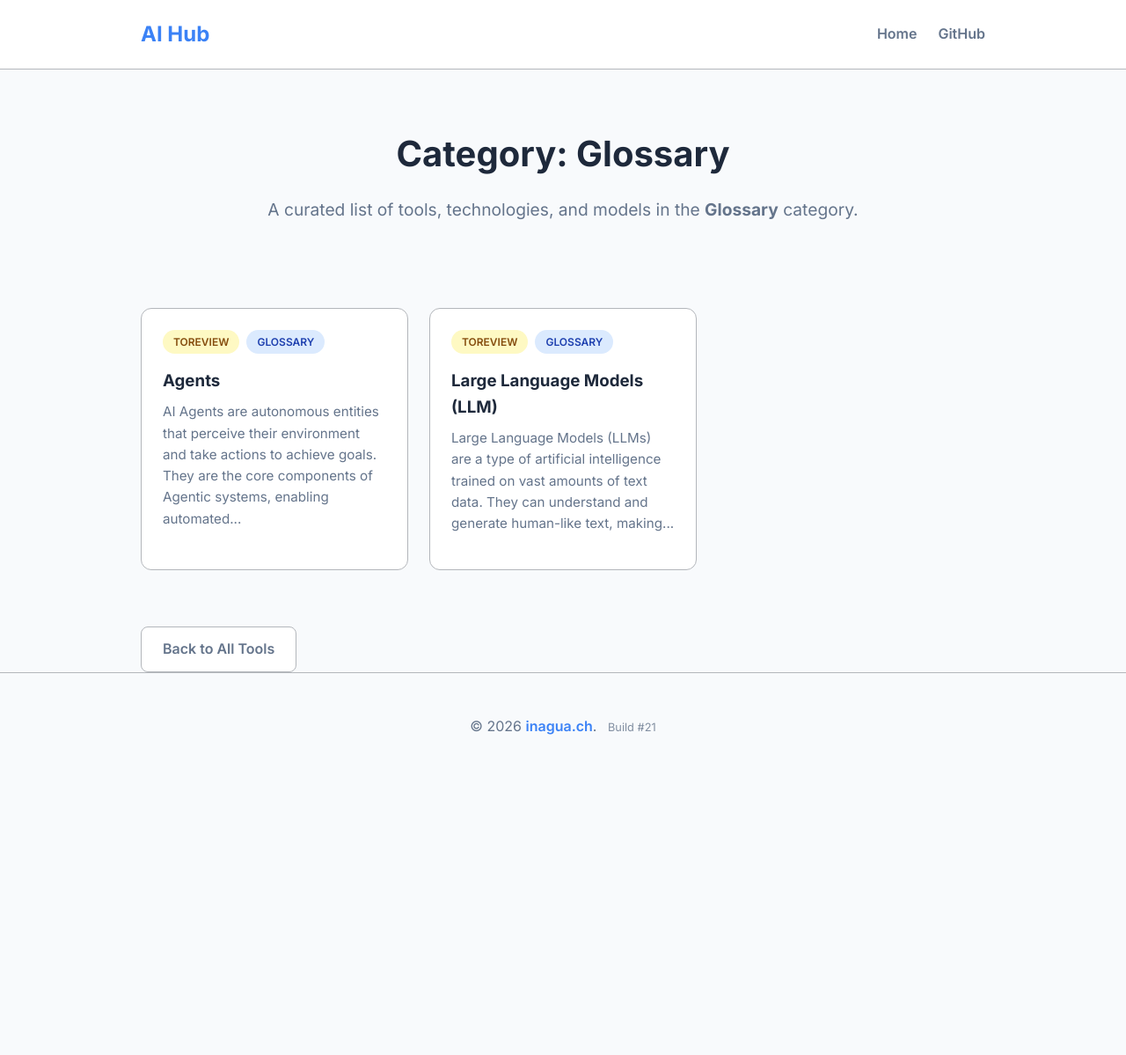
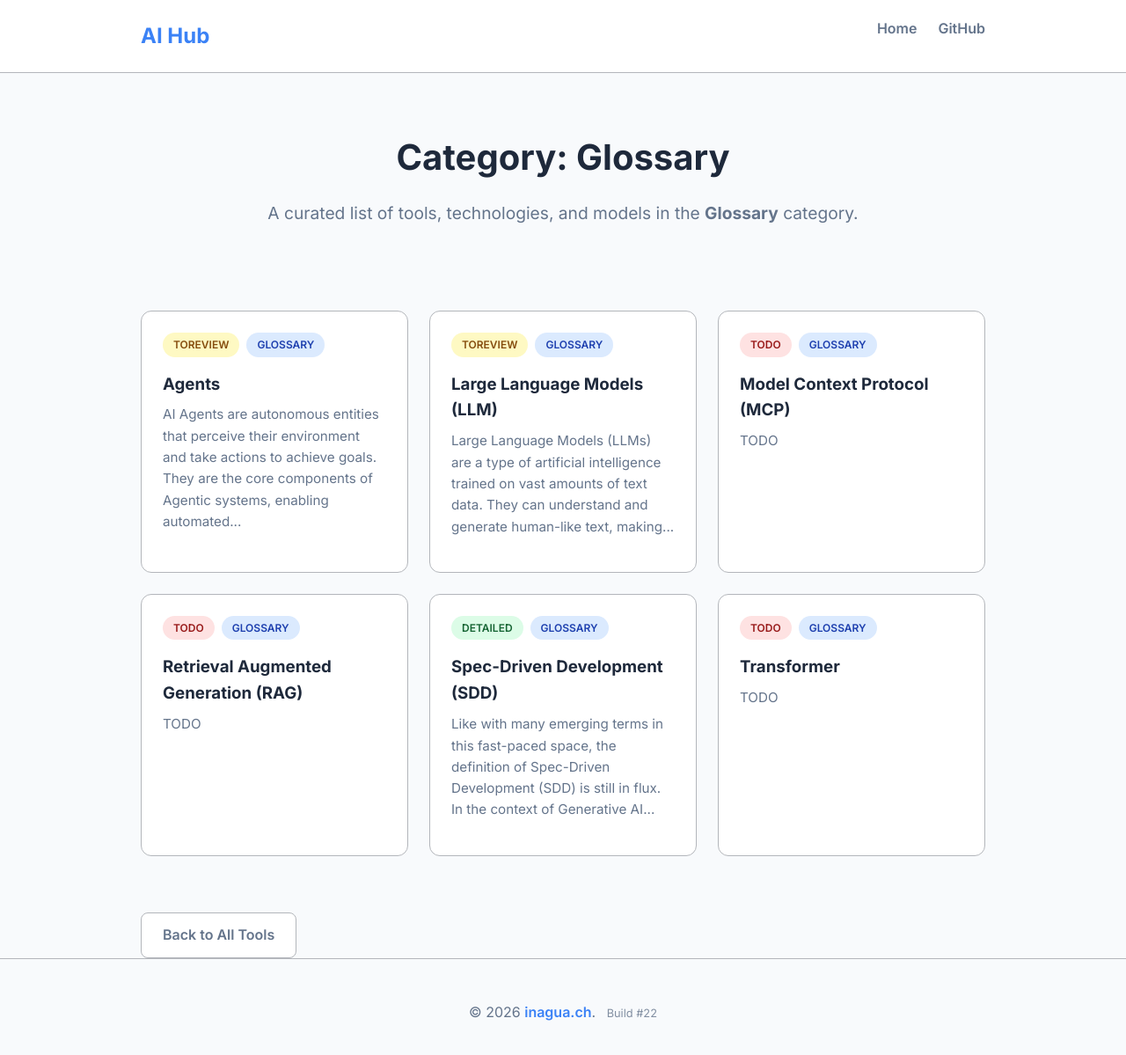
Before and after one commit to inagua/ai-box, a Jekyll site: the page built from categories/glossary.md, in a window 1280 px wide and 1227 px high. Shown: the top 1199 px of the window at 88% size. Built offline with Jekyll 4.4.1, drawn with Linux system fonts in a browser that asks for light colours.

Commit message:
feat(content): sdd.md. #7

```diff
--- a/_config.yml
+++ b/_config.yml
@@ -21,4 +21,4 @@ theme: minima # We use custom CSS and layouts instead.
 plugins:
   - jekyll-feed
   - jekyll-seo-tag
-build_number: 21
+build_number: 22
--- /dev/null
+++ b/_technologies/mcp.md
@@ -0,0 +1,9 @@
+---
+layout: technology
+name: "Model Context Protocol (MCP)"
+status: "Todo"
+category: "Glossary"
+website: "https://en.wikipedia.org/wiki/Model_Context_Protocol"
+---
+
+TODO
--- /dev/null
+++ b/_technologies/rag.md
@@ -0,0 +1,9 @@
+---
+layout: technology
+name: "Retrieval Augmented Generation (RAG)"
+status: "Todo"
+category: "Glossary"
+website: ""
+---
+
+TODO
--- /dev/null
+++ b/_technologies/sdd.md
@@ -0,0 +1,35 @@
+---
+layout: technology
+name: "Spec-Driven Development (SDD)"
+status: "Detailed"
+category: "Glossary"
+website: "https://martinfowler.com/articles/exploring-gen-ai/sdd-3-tools.html"
+---
+
+Like with many emerging terms in this fast-paced space, the definition of **Spec-Driven Development** (SDD) is still in flux. In the context of Generative AI and modern software engineering, it represents a shift toward a **"documentation-first"** approach where specifications serve as the primary source of truth for both humans and AI models.
+
+## Core Concept
+
+_Spec-driven development means writing a “spec” before writing code with AI. The spec becomes the source of truth for the human and the AI._
+
+Instead of jumping straight into coding or prompting for raw snippets, the developer first defines a structured specification. This could be:
+- **API definitions** (e.g., OpenAPI/Swagger)
+- **Data models** (e.g., Pydantic classes, JSON Schema)
+- **Functional requirements** (e.g., Markdown-based specs)
+- **Architecture blueprints** (e.g., Mermaid diagrams or structured text)
+
+## How it Works with AI
+
+1. **Define the Spec**: The human developer writes a precise specification of what the code should do.
+2. **Generate Implementation**: The AI uses the spec as context to generate the actual code (business logic, tests, etc.).
+3. **Iterate on Spec**: If the requirements change, the developer updates the *specification* first, and the AI regenerates or adapts the code to match.
+4. **Verification**: Tests are often generated from the same spec, ensuring that the implementation remains aligned with the definition.
+
+## Benefits
+
+- **Consistency**: Reduces the "drift" between documentation and implementation.
+- **Efficiency**: AI performs better when given structured, high-quality context rather than vague prompts.
+- **Maintainability**: The spec serves as the ultimate documentation, making it easier for new developers (and AI) to understand the codebase.
+- **Language Agnostic**: A good spec can be used to generate code in multiple languages or frameworks.
+
+For more details on the tools and practices of SDD, see the [exploring gen-ai series](https://martinfowler.com/articles/exploring-gen-ai/sdd-3-tools.html) on MartinFowler.com.
--- /dev/null
+++ b/_technologies/transformer.md
@@ -0,0 +1,9 @@
+---
+layout: technology
+name: "Transformer"
+status: "Todo"
+category: "Glossary"
+website: ""
+---
+
+TODO
--- a/assets/css/style.css
+++ b/assets/css/style.css
@@ -19,9 +19,11 @@ p {
 }
 ul {
     margin-left: 25px;
+    margin-block-end: 1em;
 }
 ol {
     margin-left: 25px;
+    margin-block-end: 1em;
 }
 
 * {
```
Also changed, not shown: _technologies/langchain.md (+3 -1 lines), _technologies/llamaindex.md (added, +9 -0 lines), _technologies/vercelaisdk.md (added, +9 -0 lines).
